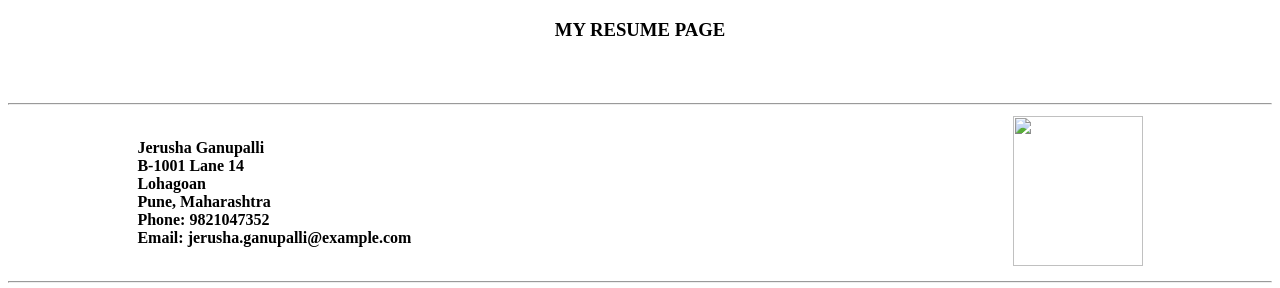
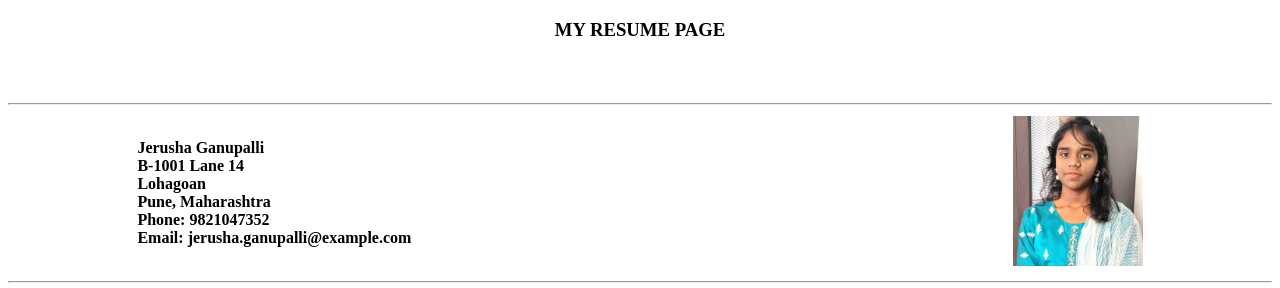
Before and after one commit to Jerusha-lab/P1, a plain HTML site: page index.html in a window 1280 px wide. Shown: the top 288 px of the page. Drawn offline with Linux system fonts and the light colour scheme; files whose address does not match are found by name.

Commit message:
Update index.html

```diff
--- a/index.html
+++ b/index.html
@@ -29,7 +29,7 @@
          </div>
 
         <td align="right">
-            <img src="Images/Nissi.jpg" width="130" height="150">
+            <img src="Nissi.jpg" width="130" height="150">
         </td>
     </tr>
 </table>
```
